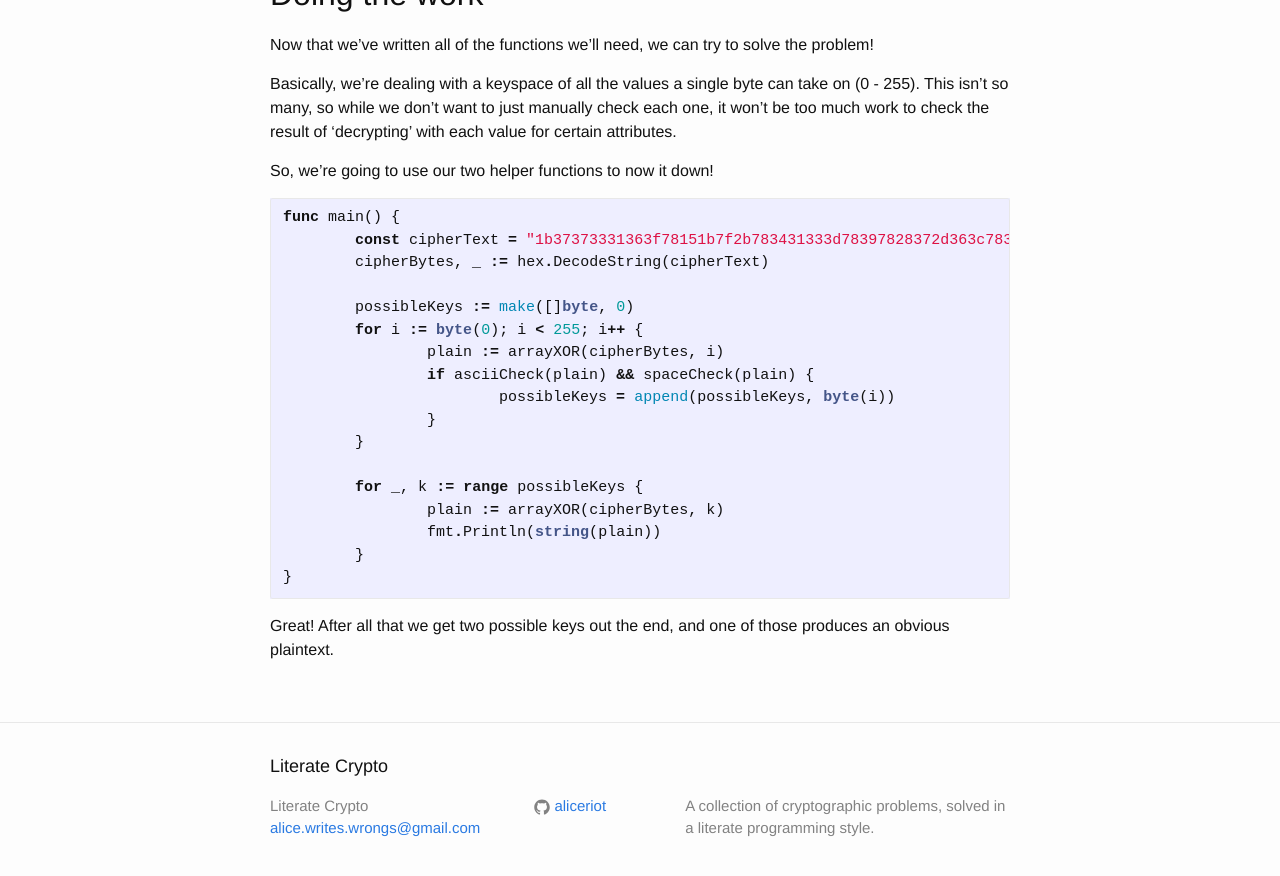
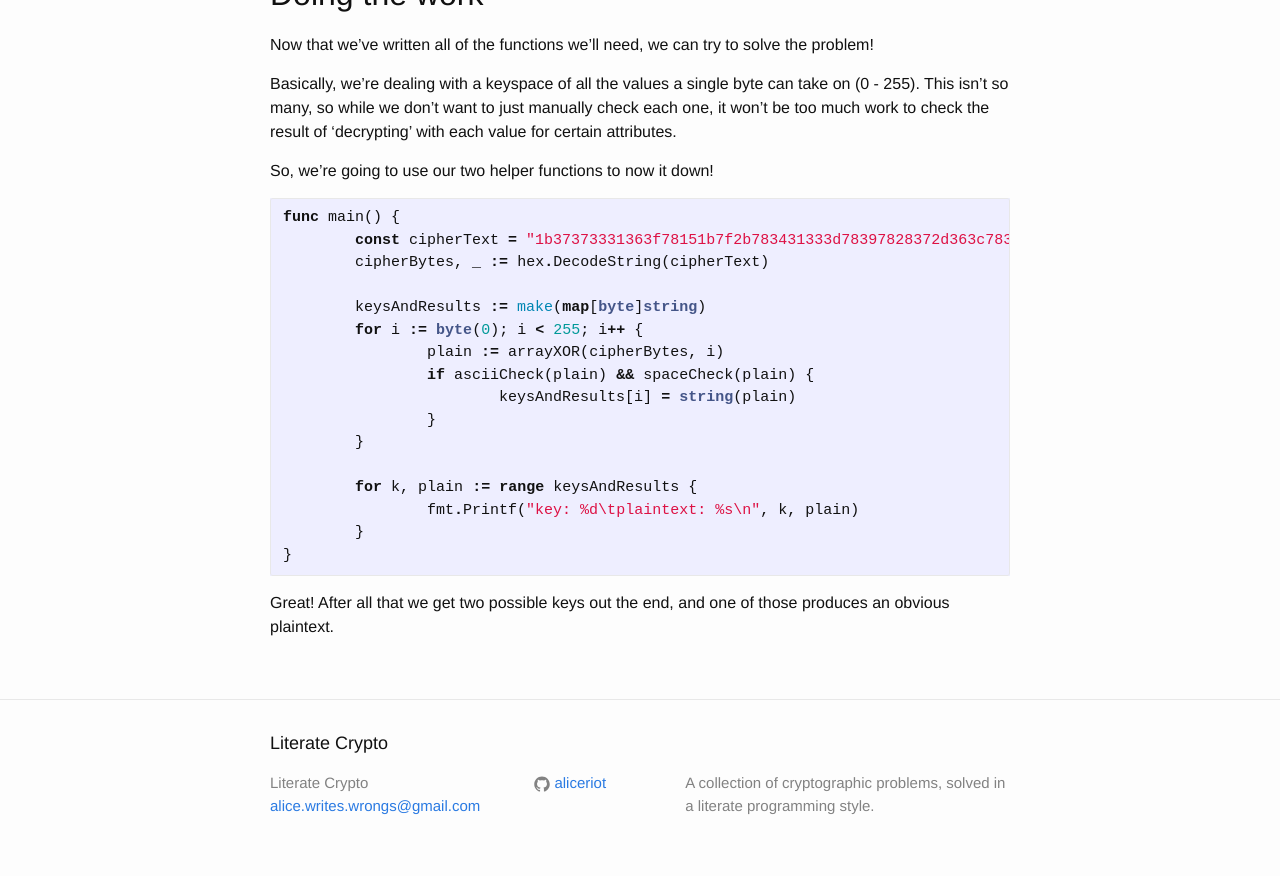
Before and after one commit to alicewriteswrongs/site, a Jekyll site: the page built from _matasano/ex03.md, in a window 1280 px wide and 900 px high, scrolled down 1349 px. Shown: the top 876 px of the window. Built offline with Jekyll 4.4.1, drawn with Linux system fonts in a browser that asks for light colours.

Commit message:
updated exercise 4

````diff
--- a/_matasano/ex03.md
+++ b/_matasano/ex03.md
@@ -87,17 +87,16 @@ func main() {
 	const cipherText = "1b37373331363f78151b7f2b783431333d78397828372d363c78373e783a393b3736"
 	cipherBytes, _ := hex.DecodeString(cipherText)
 
-	possibleKeys := make([]byte, 0)
+	keysAndResults := make(map[byte]string)
 	for i := byte(0); i < 255; i++ {
 		plain := arrayXOR(cipherBytes, i)
 		if asciiCheck(plain) && spaceCheck(plain) {
-			possibleKeys = append(possibleKeys, byte(i))
+			keysAndResults[i] = string(plain)
 		}
 	}
 
-	for _, k := range possibleKeys {
-		plain := arrayXOR(cipherBytes, k)
-		fmt.Println(string(plain))
+	for k, plain := range keysAndResults {
+		fmt.Printf("key: %d\tplaintext: %s\n", k, plain)
 	}
 }
 ```
````
